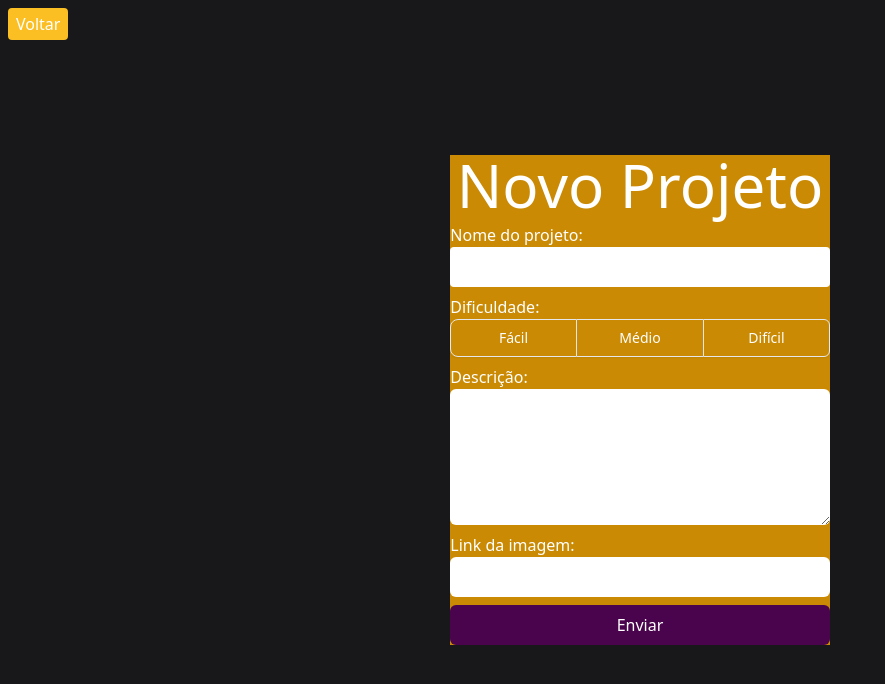
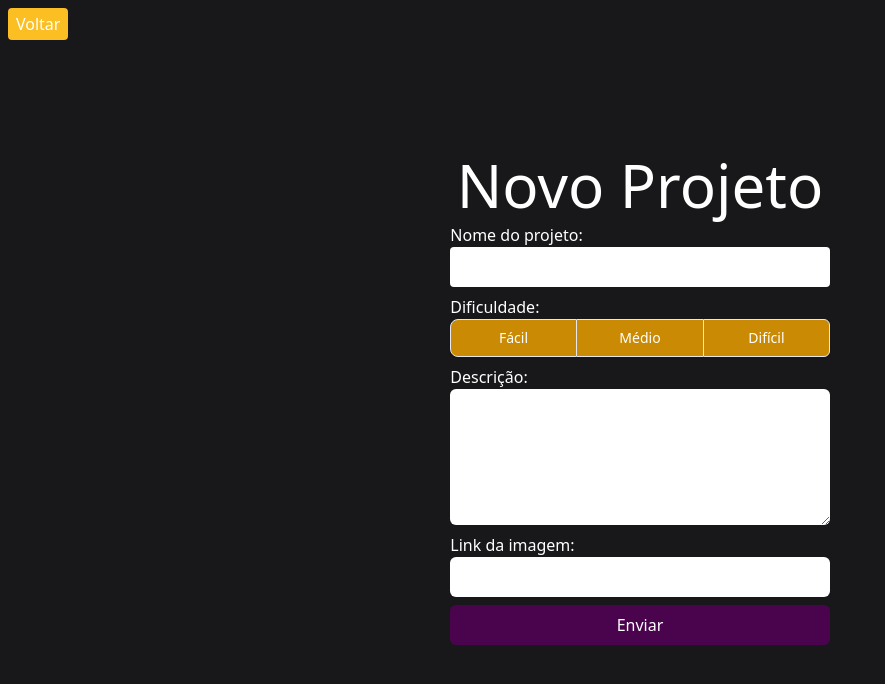
Before and after one commit to Lucassimaog6/PIT, a React (Vite) app in the folder FrontEnd/: page /project/new in a window 1280 px wide. Shown: the top 684 px of the page, without its empty margins (0-885 px from the left). Built offline with nearby package versions, Linux system fonts and the light colour scheme.

Commit message:
Update index.jsx

```diff
--- a/FrontEnd/src/Pages/Project/index.jsx
+++ b/FrontEnd/src/Pages/Project/index.jsx
@@ -47,7 +47,7 @@ export default function Project() {
 					onClick={() => navigate('/home')}>Voltar
 			</button>
 
-			<main className='flex flex-col gap-2 bg-yellow-600'>
+			<main className='flex flex-col gap-2'>
 
 				<h1 className='text-center text-6xl'>Novo Projeto</h1>
 				<label htmlFor='title'>
```
